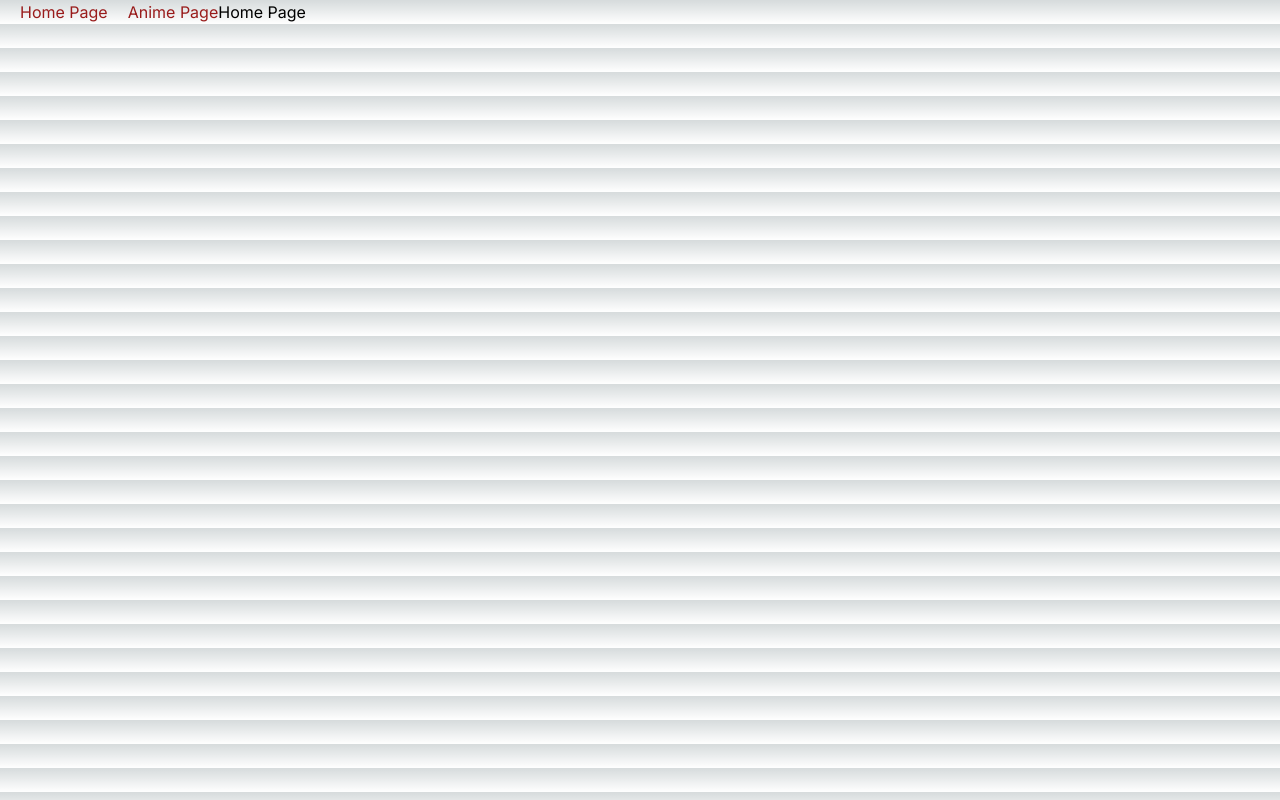
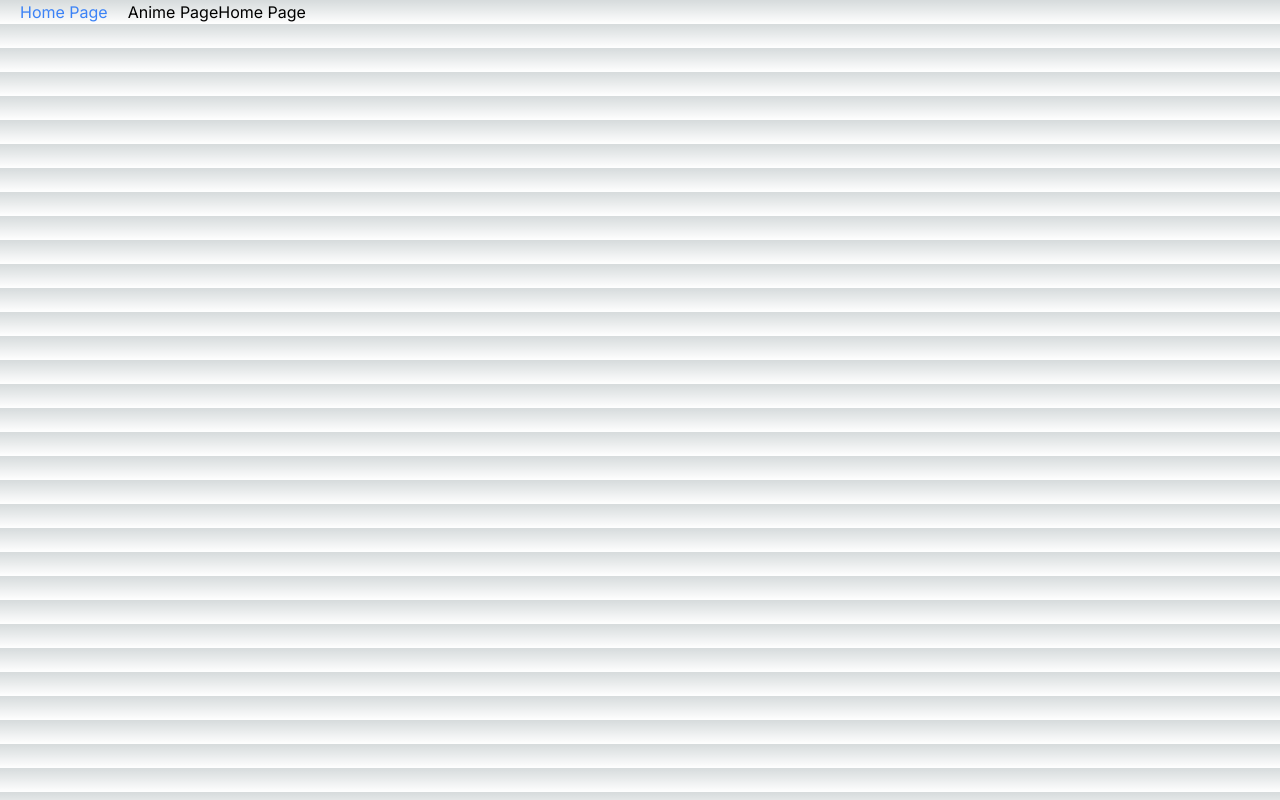
Before and after one commit to BrandonCarp/mangajozufrontend, a Next.js app: page / in a window 1280 px wide. Built offline with nearby package versions, Linux system fonts and the light colour scheme.

Commit message:
clsx on nav update

```diff
--- a/app/ui/navbar/nav-links.tsx
+++ b/app/ui/navbar/nav-links.tsx
@@ -34,7 +34,9 @@ export default function Navbar() {
             <Link
               key={link.name}
               href={link.href}
-              className={clsx("flex flex-row text-red-800 pl-5")}
+              className={clsx("flex flex-row  pl-5", {
+                " text-blue-500": pathname === link.href,
+              })}
             >
               <p>{link.name}</p>
             </Link>
```
